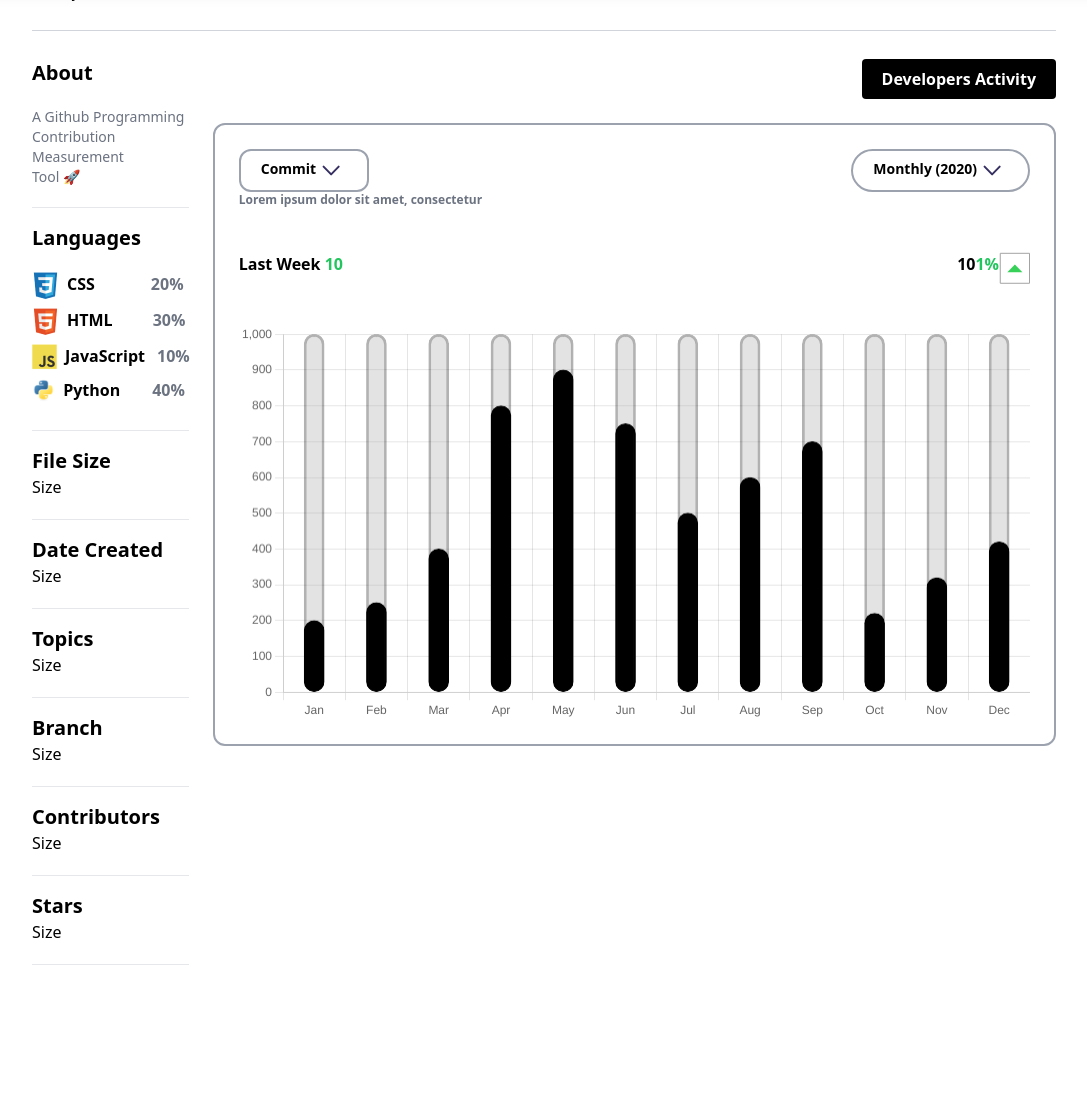
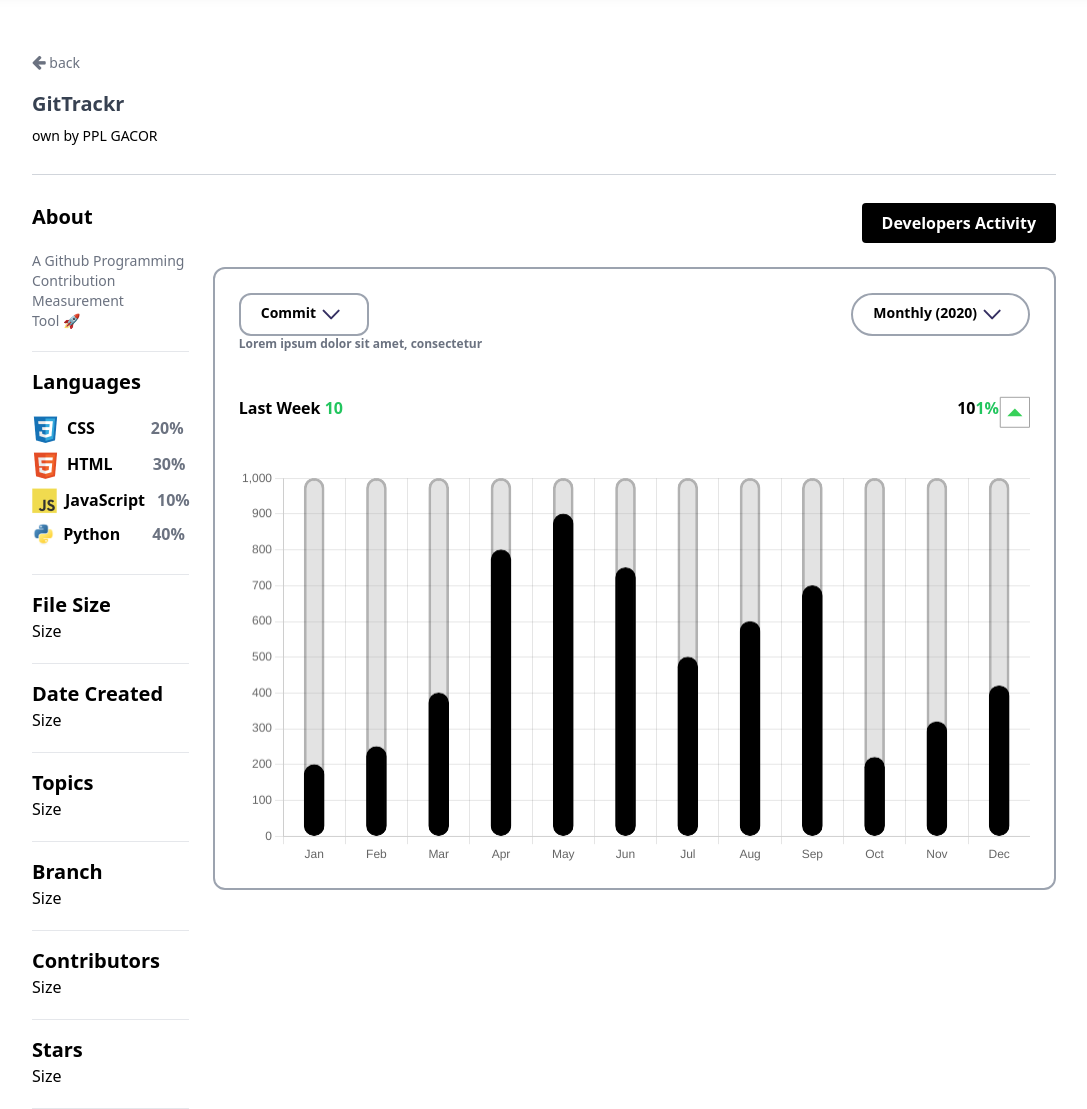
Before and after one commit to AgileRE-2023/GitTrackr, a Django app: page /utilities/detail_repository/ in a window 1280 px wide. Shown: the part 94-1203 px from the top of the page, without its empty margins (96-1183 px from the left). Before the commit the page ends 1059 px from the top, so only its background shows below. Run offline with Django 4.2, Linux system fonts and the light colour scheme; some libraries are stand-ins or nearby versions.

Commit message:
Fixing FE 3.0

```diff
--- a/templates/utilities/detail_repository.html
+++ b/templates/utilities/detail_repository.html
@@ -18,8 +18,8 @@
   {% endblock %}
   <!-- Navbar End -->
   <!-- Content Start -->
-
-  <div class=" mx-auto w-4/5">
+  <div class="absolute">
+    <div class=" mt-36 mx-auto w-4/5">
       <div class=" text-gray-500 font-semibold text-sm">
         <a href="#" class="text-sm font-normal text-gray-500 hover:text-gray-900"><i
             class="fa fa-arrow-left text-base"></i> back </a>
@@ -32,6 +32,8 @@
         <div class="bg-gray-300 h-px my-7 w-full"></div>
       </div>
     </div>
+
+
   <div class="flex flex-row">
      <!-- Sidebar Start -->
     <div class="sidebar mr-6">
@@ -132,11 +134,11 @@
     <!-- Sidebar End -->
     <div class="content w-full mr-32 ">
 
-      <div class="flex flex-row justify-end mb-6">
+      <a  href="{% url 'developer_statistic' %}" class="flex flex-row justify-end mb-6">
         <div class="bg-black text-white rounded items-center  px-5 font-semibold py-2">
           Developers Activity
         </div>
-    </div>
+      </a>
      <!-- Graph Start -->
     <div class="border-gray-400 border-2 rounded-xl p-6">
       <div class="flex flex-row justify-between mb-11">
@@ -204,7 +206,7 @@
         </div>
       </div>
   <!-- Content End -->
-
+</div>
 
 
 
--- a/theme/static/css/dist/styles.css
+++ b/theme/static/css/dist/styles.css
@@ -957,8 +957,8 @@ select {
   margin-top: 2rem;
 }
 
-.mt-96 {
-  margin-top: 24rem;
+.mt-11 {
+  margin-top: 2.75rem;
 }
 
 .block {
```
Lines whose indentation alone changed are shown as unchanged.
